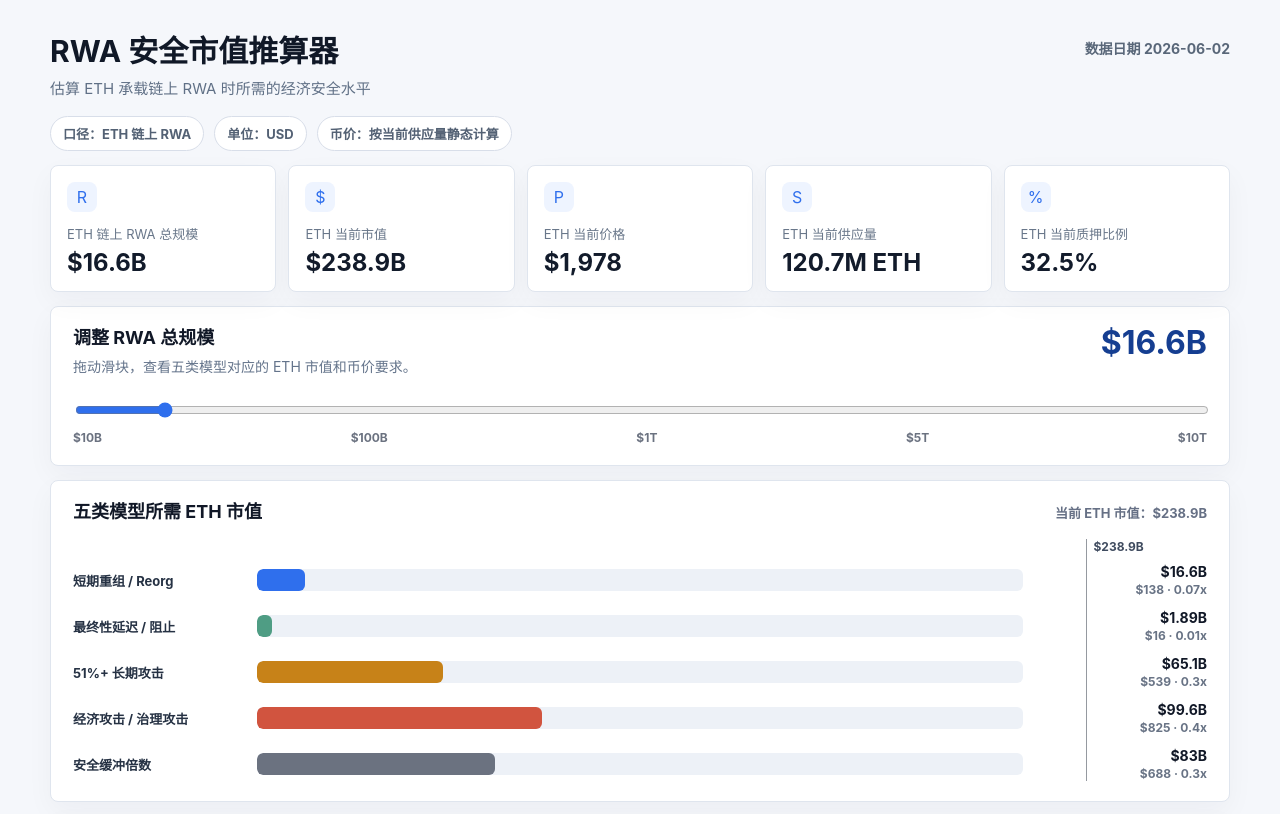
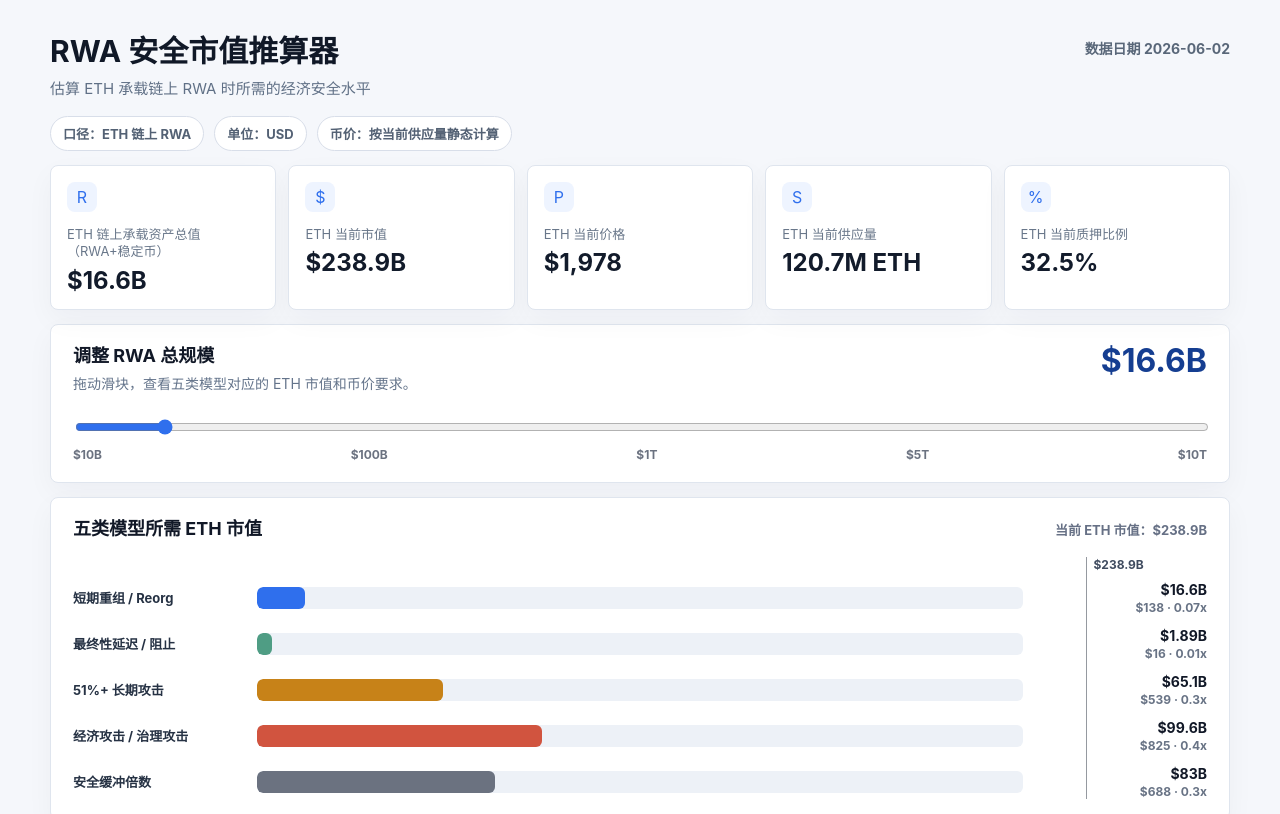
Before and after one commit to yinlynette705-maker/rwa-eth-security-calculator, a plain HTML site: page index.html in a window 1280 px wide. Shown: the top 814 px of the page. Drawn offline with Linux system fonts and the light colour scheme.

Commit message:
Update index.html

```diff
--- a/index.html
+++ b/index.html
@@ -226,7 +226,7 @@
     </section>
 
     <section class="metrics" aria-label="当前数据">
-      <article class="metric"><span class="icon">R</span><p>ETH 链上 RWA 总规模</p><strong id="metric-rwa">-</strong></article>
+      <article class="metric"><span class="icon">R</span><p>ETH 链上承载资产总值（RWA+稳定币）</p><strong id="metric-rwa">-</strong></article>
       <article class="metric"><span class="icon">$</span><p>ETH 当前市值</p><strong id="metric-cap">-</strong></article>
       <article class="metric"><span class="icon">P</span><p>ETH 当前价格</p><strong id="metric-price">-</strong></article>
       <article class="metric"><span class="icon">S</span><p>ETH 当前供应量</p><strong id="metric-supply">-</strong></article>
```
